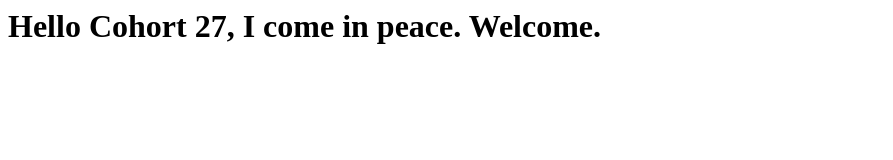
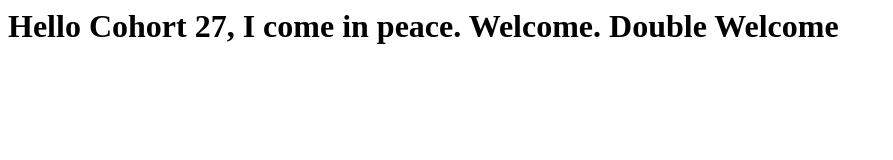
Before and after one commit to theusa/demo-27, a plain HTML site: page index.html in a window 1280 px wide. Shown: the whole page, without its empty margins (0-893 px from the left). Drawn offline with Linux system fonts and the light colour scheme.

Commit message:
Quick Edit to HTML

```diff
--- a/index.html
+++ b/index.html
@@ -1 +1 @@
-<h1>Hello Cohort 27, I come in peace. Welcome.</h1>
+<h1>Hello Cohort 27, I come in peace. Welcome. Double Welcome</h1>
```
